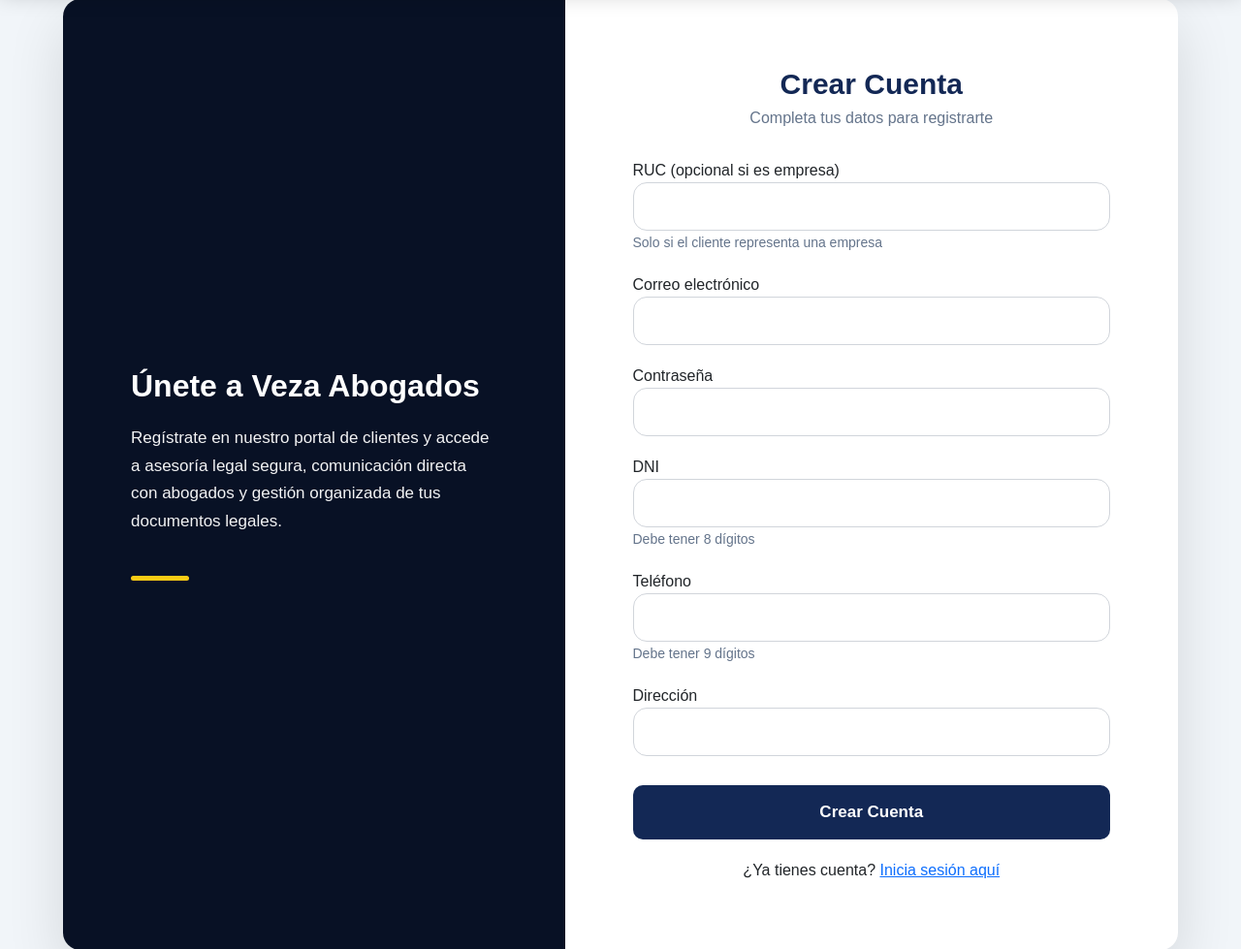
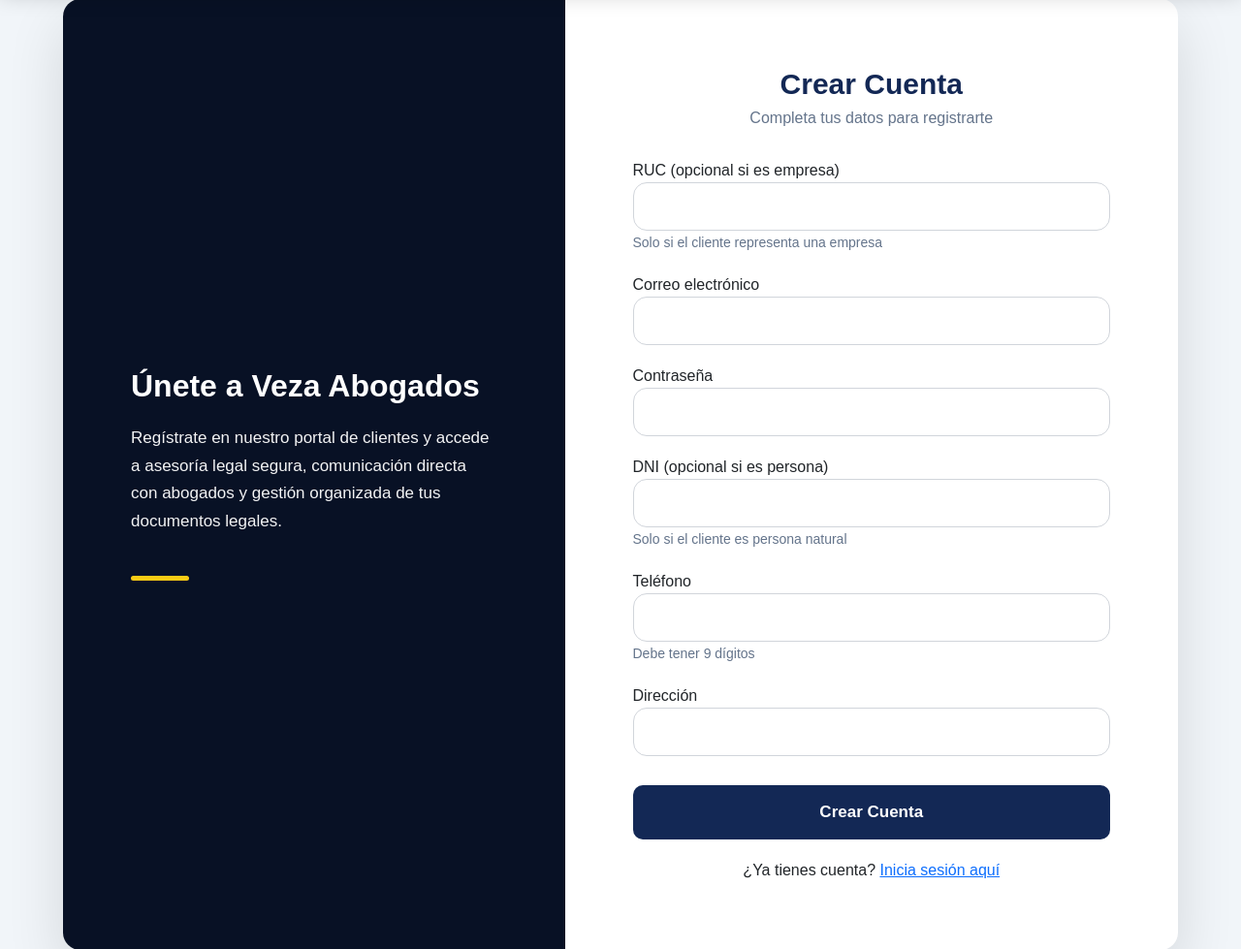
Before and after one commit to 9pvbloo/veza-abogados, a Flask app: page /registro in a window 1280 px wide. Shown: the part 91-1070 px from the top of the page at 97% size. Run offline with Flask 3, Linux system fonts and the light colour scheme.

Commit message:
Fix registro: DNI opcional si se usa RUC

```diff
--- a/routes/auth.py
+++ b/routes/auth.py
@@ -28,10 +28,13 @@
         direccion = request.form['direccion']
 
 
-        if not email or not password or not dni:
+        if not email or not password:
+            flash('Email y contraseña son obligatorios')
+            return redirect(url_for('auth.registro'))
 
-            flash('Todos los campos obligatorios')
-
+        # validar que al menos tenga DNI o RUC
+        if not dni and not ruc:
+            flash('Debe ingresar DNI o RUC')
             return redirect(url_for('auth.registro'))
 
 
@@ -39,18 +42,19 @@
         # CONSULTAR RENIEC
         # =========================
 
-        datos_dni = consultar_dni(dni)
-
         nombre_completo = None
 
+        # consultar DNI solo si existe
+        if dni:
+            datos_dni = consultar_dni(dni)
 
-        if datos_dni and datos_dni.get("success") != False:
+            if datos_dni and datos_dni.get("success") != False:
 
-            nombre = datos_dni.get("nombres")
-            apellido_paterno = datos_dni.get("apellidoPaterno")
-            apellido_materno = datos_dni.get("apellidoMaterno")
+                nombre = datos_dni.get("nombres")
+                apellido_paterno = datos_dni.get("apellidoPaterno")
+                apellido_materno = datos_dni.get("apellidoMaterno")
 
-            nombre_completo = f"{nombre} {apellido_paterno} {apellido_materno}"
+                nombre_completo = f"{nombre} {apellido_paterno} {apellido_materno}"
 
 
         # =========================
--- a/templates/registro.html
+++ b/templates/registro.html
@@ -201,9 +201,9 @@
 
 <!-- DNI -->
 <div class="form-group">
-<label>DNI</label>
-<input type="text" name="dni" class="form-control" required maxlength="8" pattern="\d{8}">
-<small>Debe tener 8 dígitos</small>
+<label>DNI (opcional si es persona)</label>
+<input type="text" name="dni" class="form-control" maxlength="8" pattern="\d{8}">
+<small>Solo si el cliente es persona natural</small>
 </div>
 
 <!-- TELEFONO -->
```
